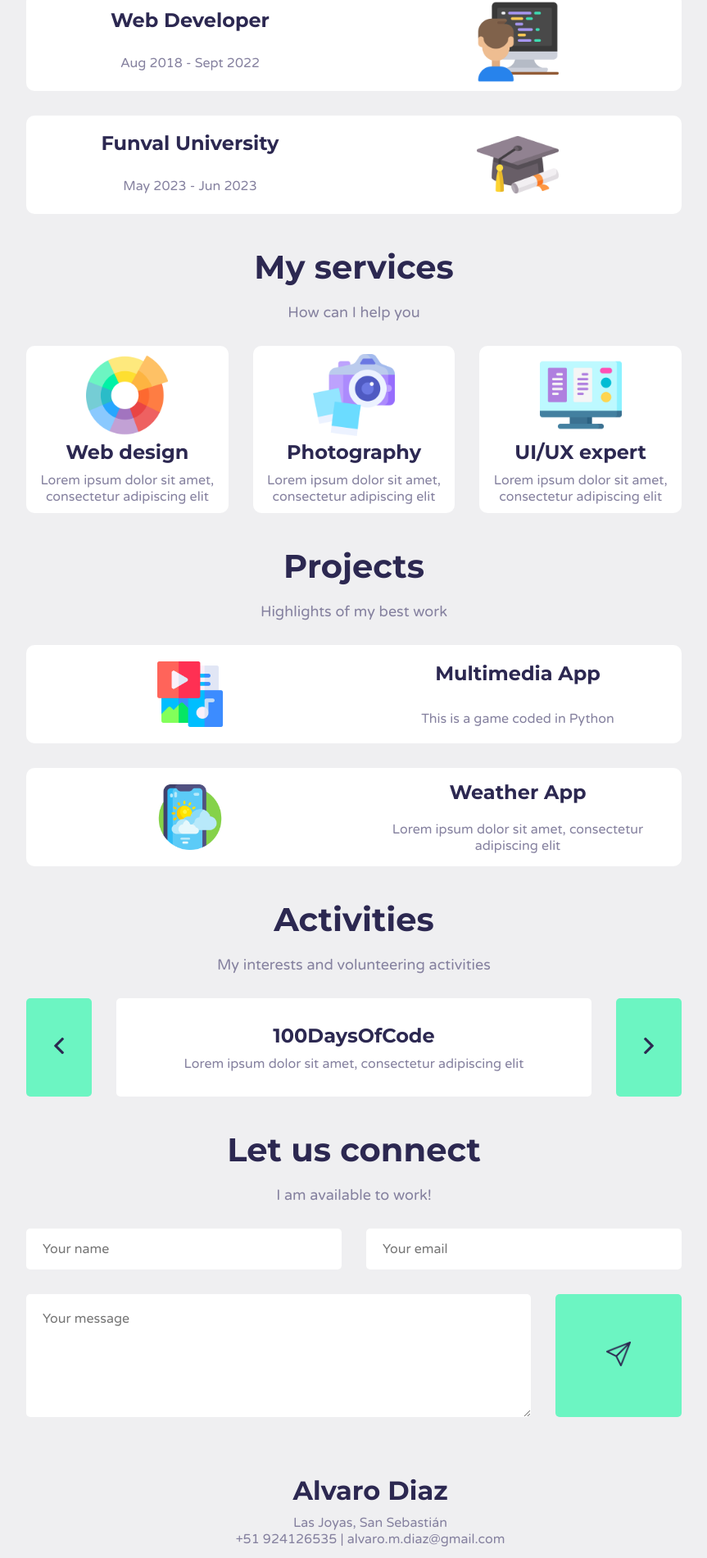
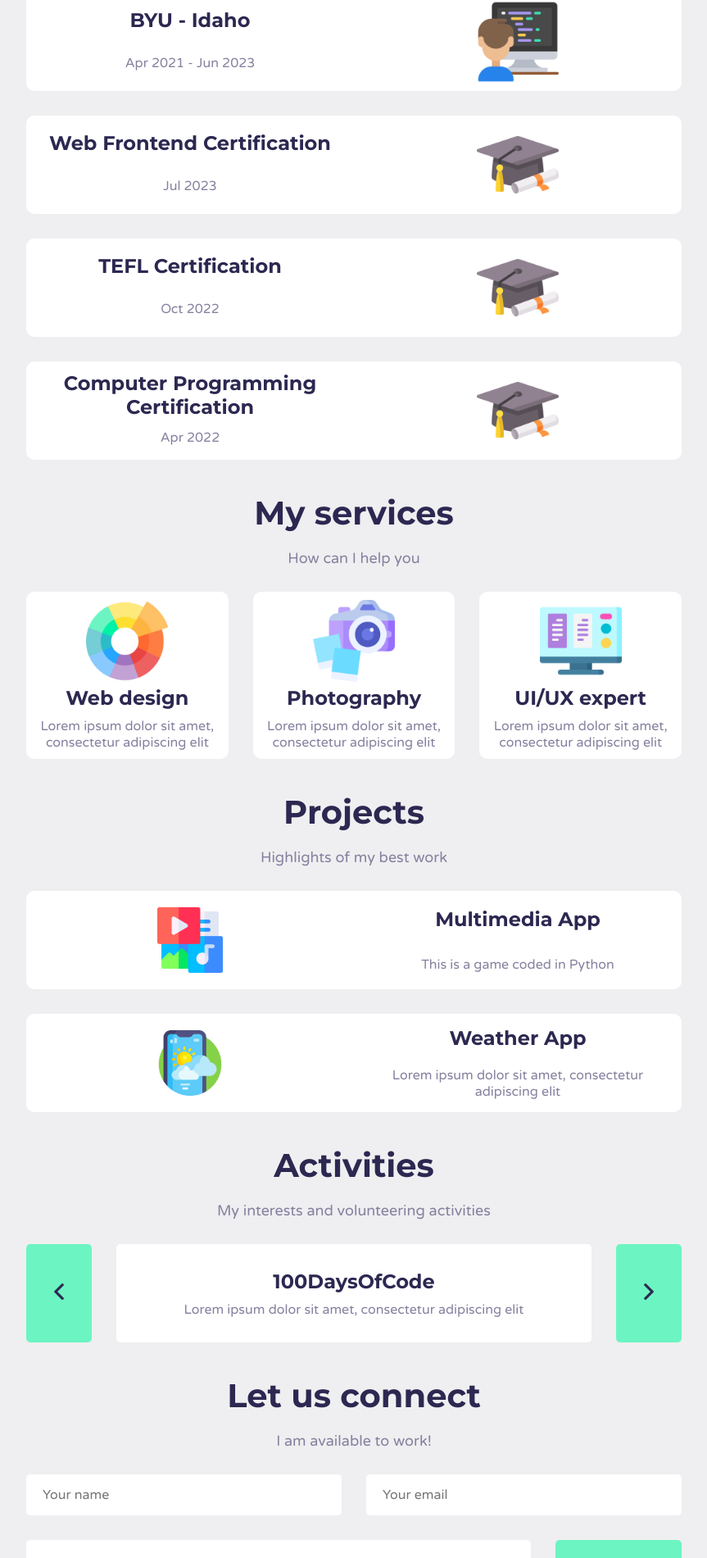
Before and after one commit to Alvarobyui/Portfolio-Jun-2023, a React (Vite) app: page / in a window 1280 px wide. Shown: the part 705-2606 px from the top of the page at 82% size, without its empty margins (208-1071 px from the left). Built offline with nearby package versions, Linux system fonts and the light colour scheme.

Commit message:
Footer done. new info en about

```diff
--- a/src/components/Footer.jsx
+++ b/src/components/Footer.jsx
@@ -1,7 +1,7 @@
 import styles from "./Footer.module.css";
-import twitterIcon from "../assets/socials/twitter.png"
-import linkedinIcon from "../assets/socials/linkedin.png"
-import githubIcon from "../assets/socials/github.png"
+import whatsappIcon from "../assets/socials/whatsapp.png";
+import linkedinIcon from "../assets/socials/linkedin.png";
+import githubIcon from "../assets/socials/github.png";
 
 export const Footer = () => {
   return (
@@ -10,21 +10,15 @@ export const Footer = () => {
       <p>Las Joyas, San Sebastián</p>
       <p>+51 924126535 | alvaro.m.diaz@gmail.com</p>
       <div className={styles.socials}>
-        <img
-          src={twitterIcon}
-          alt="social-icon"
-          className={styles.icon}
-        />
-        <img
-          src={linkedinIcon}
-          alt="social-icon"
-          className={styles.icon}
-        />
-        <img
-          src={githubIcon}
-          alt="social-icon"
-          className={styles.icon}
-        />
+        <a href="https://github.com/Alvarobyui" target="blank">
+          <img src={githubIcon} alt="social-icon" className={styles.icon} />
+        </a>
+        <a href="https://www.linkedin.com/in/alvaro-diaz-andia-a8a823232/" target="blank">
+          <img src={linkedinIcon} alt="social-icon" className={styles.icon} />
+        </a>
+        <a href="https://wa.me/51924126535" target="blank">
+          <img src={whatsappIcon} alt="social-icon" className={styles.icon} />
+        </a>
       </div>
     </footer>
   );
--- a/src/components/HeroArea.jsx
+++ b/src/components/HeroArea.jsx
@@ -6,7 +6,7 @@ export const HeroArea = () => {
       <img className={styles.profile} src={myPhoto} alt="profile" />
       <h1 className="title">Hi, I am Alvaro!</h1>
       <p className="description">
-        An aspiring web developer looking for a new role in tech
+        An aspiring web frontend developer looking for a new role in tech
       </p>
       <div className={styles.buttonBox}>
         <button
--- a/src/content/about.jsx
+++ b/src/content/about.jsx
@@ -3,13 +3,23 @@ import graduationIcon from "../assets/about/graduation.png"
 
 export const about = [
   {
-    title: "Web Developer",
-    duration: "Aug 2018 - Sept 2022",
+    title: "BYU - Idaho",
+    duration: "Apr 2021 - Jun 2023",
     icon: expeIcon,
   },
   {
-    title: "Funval University",
-    duration: "May 2023 - Jun 2023",
+    title: "Web Frontend Certification",
+    duration: "Jul 2023",
+    icon: graduationIcon,
+  },
+  {
+    title: "TEFL Certification",
+    duration: "Oct 2022",
+    icon: graduationIcon,
+  },
+  {
+    title: "Computer Programming Certification",
+    duration: "Apr 2022",
     icon: graduationIcon,
   },
 ];
```
Also changed, not shown: src/assets/socials/twitter.png (deleted), src/assets/socials/whatsapp.png (added).
